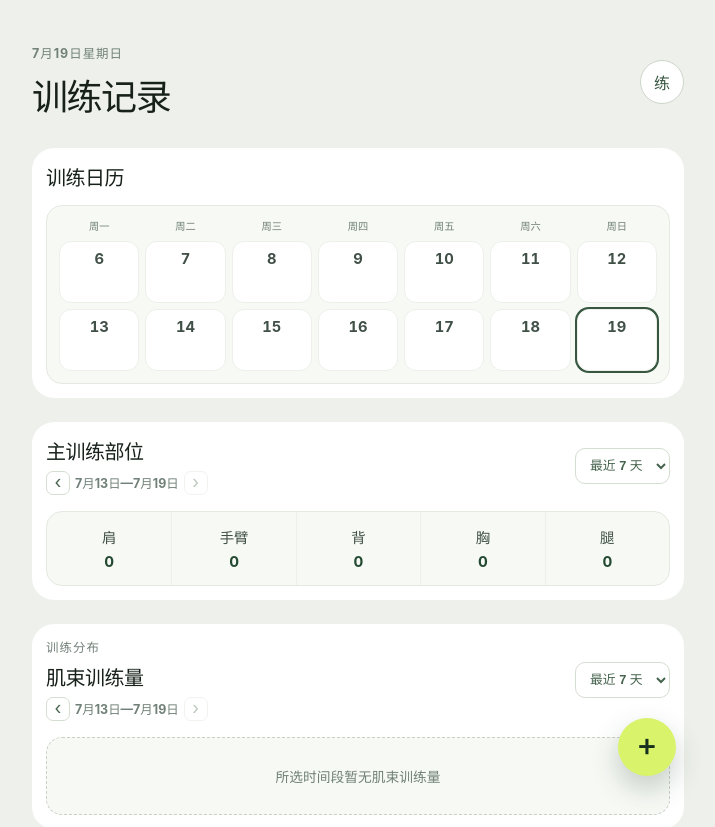
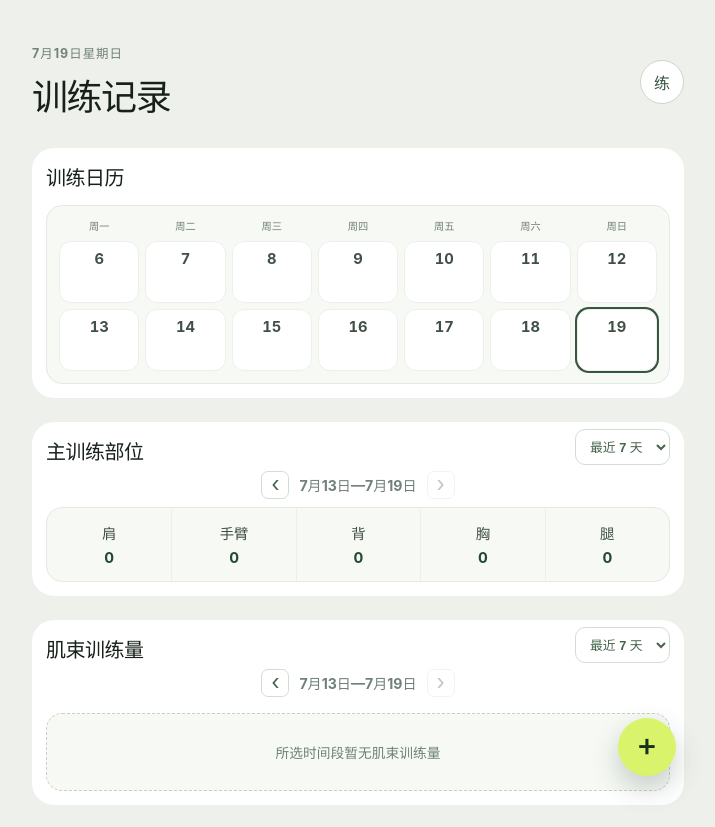
Before and after one commit to Chihatepython/fitness-tracker, a Vue app: page / in a window 1280 px wide. Shown: the top 827 px of the page, without its empty margins (282-997 px from the left). Built offline with nearby package versions, Linux system fonts and the light colour scheme.

Commit message:
Refine training summary headers

```diff
--- a/src/components/BodyPartSummaryCard.vue
+++ b/src/components/BodyPartSummaryCard.vue
@@ -87,22 +87,35 @@ function handlePeriodChange(event: Event): void {
 </template>
 
 <style scoped>
+.section-heading {
+  position: relative;
+  display: block;
+}
+
+.section-heading .period-select {
+  position: absolute;
+  right: 0;
+  bottom: 34px;
+}
+
 .period-date-navigation {
   display: flex;
-  min-height: 24px;
+  min-height: 28px;
   align-items: center;
-  gap: 5px;
+  gap: 10px;
+  justify-content: center;
   margin-top: 6px;
 }
 
 .period-date-navigation .date-range {
   margin-top: 0;
+  font-size: 0.88rem;
 }
 
 .period-date-navigation button {
   display: grid;
-  width: 24px;
-  height: 24px;
+  width: 28px;
+  height: 28px;
   place-items: center;
   padding: 0 0 2px;
   border: 1px solid #d5ddd1;
@@ -110,7 +123,7 @@ function handlePeriodChange(event: Event): void {
   outline: none;
   background: #fff;
   color: #46634d;
-  font-size: 1.1rem;
+  font-size: 1.35rem;
   line-height: 1;
   cursor: pointer;
   -webkit-tap-highlight-color: transparent;
@@ -124,7 +137,7 @@ function handlePeriodChange(event: Event): void {
 .body-part-list {
   overflow: hidden;
   display: grid;
-  margin-top: 16px;
+  margin-top: 8px;
   border: 1px solid #e4e9e1;
   border-radius: 16px;
   background: #f7f9f5;
--- a/src/components/MuscleVolumeCard.vue
+++ b/src/components/MuscleVolumeCard.vue
@@ -49,7 +49,6 @@ function handlePeriodChange(event: Event): void {
   <section class="dashboard-card spaced-dashboard-card" aria-labelledby="muscle-title">
     <div class="section-heading">
       <div>
-        <p class="eyebrow">训练分布</p>
         <h2 id="muscle-title">肌束训练量</h2>
         <div class="period-date-navigation">
           <button
@@ -142,22 +141,35 @@ function handlePeriodChange(event: Event): void {
 </template>
 
 <style scoped>
+.section-heading {
+  position: relative;
+  display: block;
+}
+
+.section-heading .period-select {
+  position: absolute;
+  right: 0;
+  bottom: 34px;
+}
+
 .period-date-navigation {
   display: flex;
-  min-height: 24px;
+  min-height: 28px;
   align-items: center;
-  gap: 5px;
+  gap: 10px;
+  justify-content: center;
   margin-top: 6px;
 }
 
 .period-date-navigation .date-range {
   margin-top: 0;
+  font-size: 0.88rem;
 }
 
 .period-date-navigation button {
   display: grid;
-  width: 24px;
-  height: 24px;
+  width: 28px;
+  height: 28px;
   place-items: center;
   padding: 0 0 2px;
   border: 1px solid #d5ddd1;
@@ -165,7 +177,7 @@ function handlePeriodChange(event: Event): void {
   outline: none;
   background: #fff;
   color: #46634d;
-  font-size: 1.1rem;
+  font-size: 1.35rem;
   line-height: 1;
   cursor: pointer;
   -webkit-tap-highlight-color: transparent;
@@ -178,7 +190,7 @@ function handlePeriodChange(event: Event): void {
 
 .muscle-table-wrapper {
   overflow: hidden;
-  margin-top: 16px;
+  margin-top: 8px;
   border: 1px solid #e4e9e1;
   border-radius: 16px;
   background: #f7f9f5;
```
